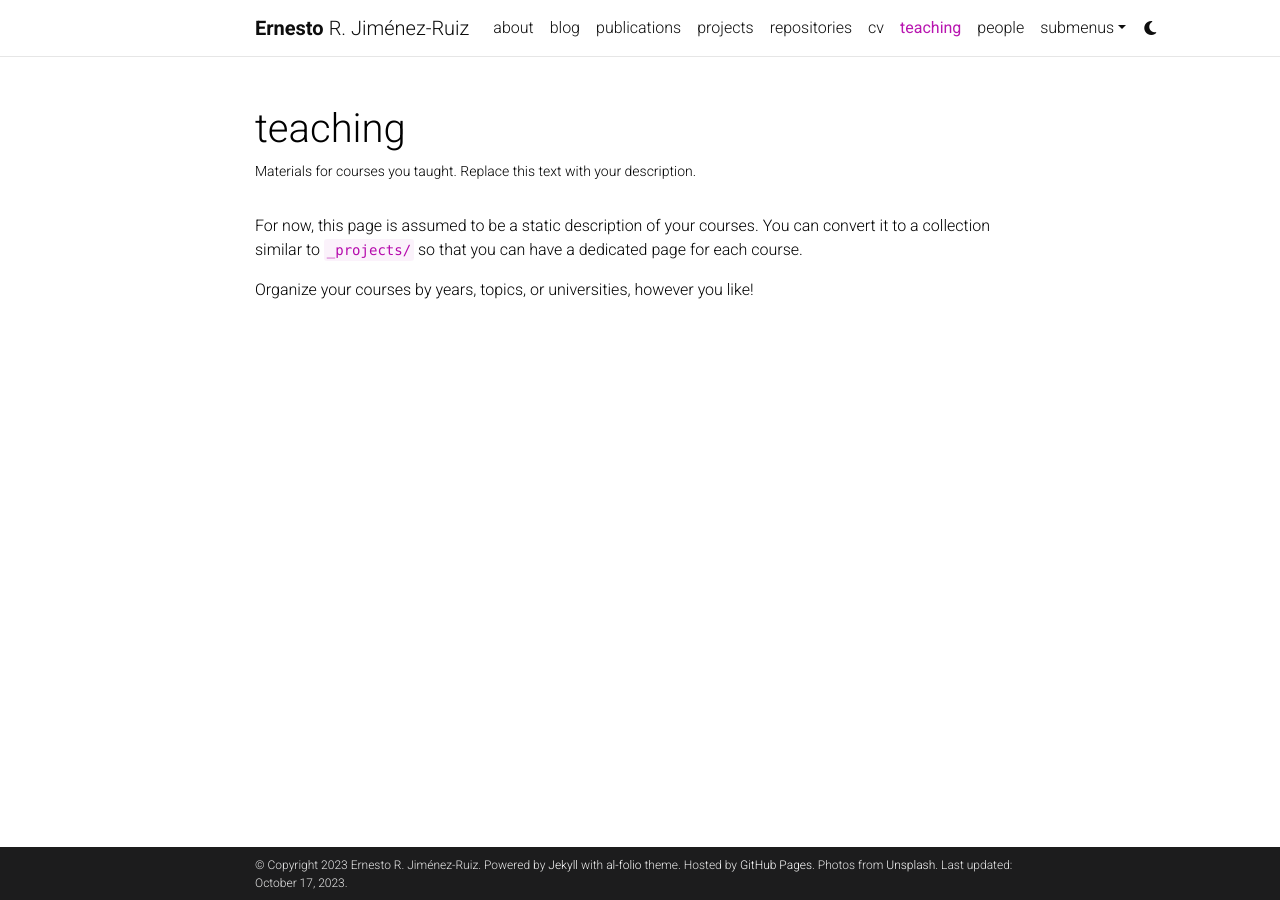
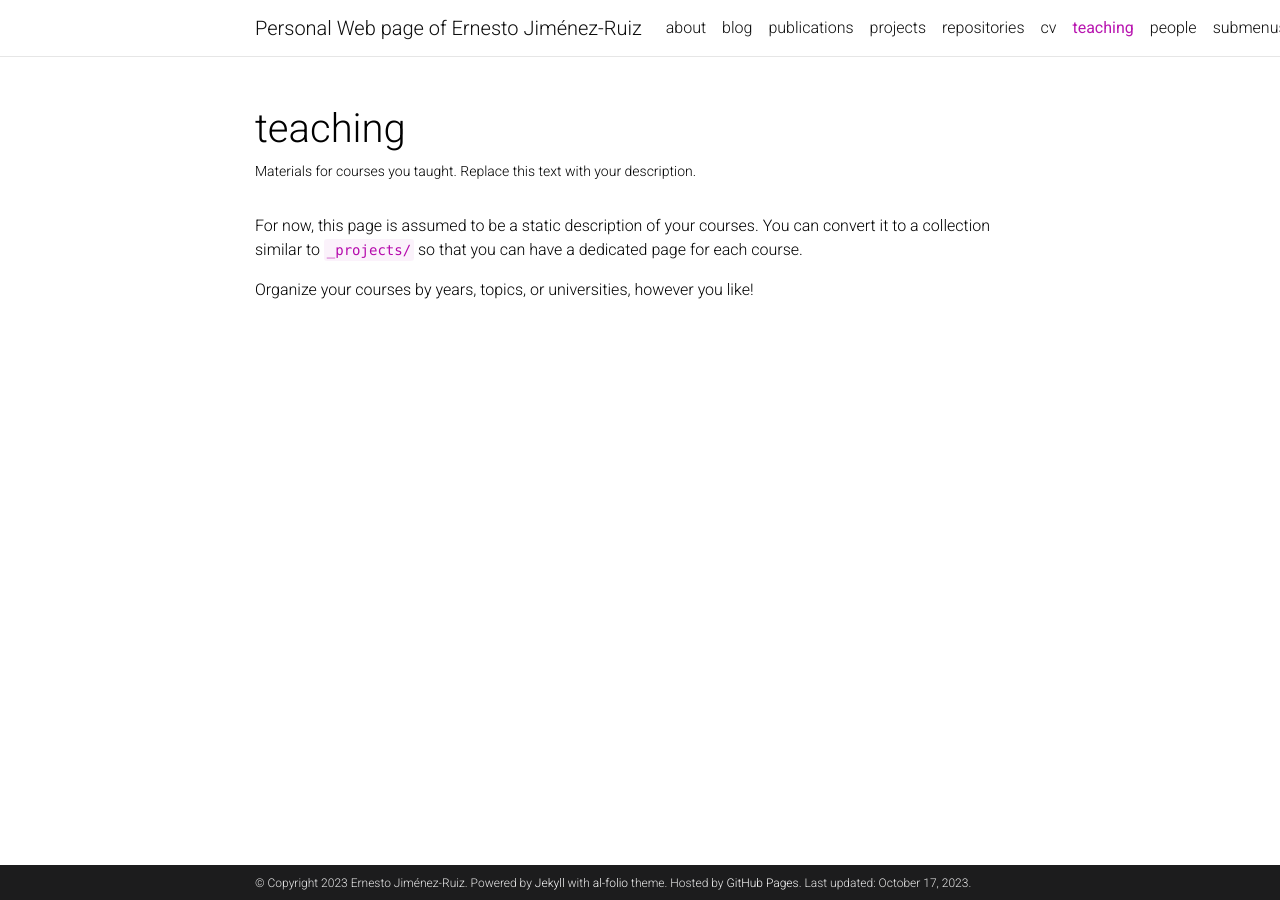
Before and after one commit to ernestojimenezruiz/ernestojimenezruiz.github.io, a Jekyll site: the page built from _pages/teaching.md, in a window 1280 px wide. Built offline with Jekyll 4.4.1, drawn with Linux system fonts in a browser that asks for light colours; comment, search, counter and statistics services are not loaded; a style sheet for code colours, icons or effects is not loaded; some of the changed lines change nothing that is shown.

Commit message:
Added links and favicon

```diff
--- a/_config.yml
+++ b/_config.yml
@@ -2,21 +2,21 @@
 # Site settings
 # -----------------------------------------------------------------------------
 
-title: blank # the website title (if blank, full name will be used instead)
+title: Personal Web page of Ernesto Jiménez-Ruiz # the website title (if blank, full name will be used instead)
 first_name: Ernesto
-middle_name: R.
+middle_name:
 last_name: Jiménez-Ruiz
 email: ernesto.jimenez-ruiz@city.ac.uk
-description: > # the ">" symbol means to ignore newlines until "footer_text:"
-  A simple, whitespace theme for academics. Based on [*folio](https://github.com/bogoli/-folio) design.
+description: # > # the ">" symbol means to ignore newlines until "footer_text:"
+  Personal Web page of Ernesto Jiménez-Ruiz.
 footer_text: >
   Powered by <a href="https://jekyllrb.com/" target="_blank">Jekyll</a> with <a href="https://github.com/alshedivat/al-folio">al-folio</a> theme.
   Hosted by <a href="https://pages.github.com/" target="_blank">GitHub Pages</a>.
-  Photos from <a href="https://unsplash.com" target="_blank">Unsplash</a>.
-keywords: jekyll, jekyll-theme, academic-website, portfolio-website  # add your own keywords or leave empty
+keywords: knowledge-graphs, ai, neurosimbolic, semantic-web, ontology-alignment, embeddings  # add your own keywords or leave empty
 
 lang: en # the language of your site (for example: en, fr, cn, ru, etc.)
-icon: ⚛️  # the emoji used as the favicon (alternatively, provide image name in /assets/img/)
+#icon: ⚛️  # the emoji used as the favicon (alternatively, provide image name in /assets/img/)
+icon: nesy-city.ico
 
 url: https://ernestojimenezruiz.github.io/ # the base hostname & protocol for your site
 baseurl: # the subpath of your site, e.g. /blog/
@@ -28,7 +28,7 @@
 # -----------------------------------------------------------------------------
 
 # repo color theme
-repo_theme_light: default       # https://github.com/anuraghazra/github-readme-stats/blob/master/themes/README.md
+repo_theme_light: shadow_blue #default      # https://github.com/anuraghazra/github-readme-stats/blob/master/themes/README.md
 repo_theme_dark: dark           # https://github.com/anuraghazra/github-readme-stats/blob/master/themes/README.md
 repo_trophies:
   enabled: true
@@ -67,16 +67,16 @@
 # Social integration
 # -----------------------------------------------------------------------------
 
-github_username: # your GitHub user name
+github_username: ernestojimenezruiz # your GitHub user name
 gitlab_username: # your GitLab user name
-twitter_username: # your Twitter handle
+twitter_username: ejimenez-ruiz # your Twitter handle
 mastodon_username: # your mastodon instance+username in the format instance.tld/@username
-linkedin_username: # your LinkedIn user name
+linkedin_username: ejimenez # your LinkedIn user name
 telegram_username: # your Telegram user name
-scholar_userid: # your Google Scholar ID
+scholar_userid: 07ioke0AAAAJ # your Google Scholar ID
 semanticscholar_id: # your Semantic Scholar ID
 whatsapp_number: # your WhatsApp number (full phone number in international format. Omit any zeroes, brackets, or dashes when adding the phone number in international format.)
-orcid_id: # your ORCID ID
+orcid_id: 0000-0002-9083-4599 # your ORCID ID
 medium_username: # your Medium username
 quora_username: # your Quora username
 publons_id: # your ID on Publons
@@ -87,9 +87,9 @@
 blogger_url: # your blogger URL
 work_url: # work page URL
 keybase_username: # your keybase user name
-wikidata_id: # your wikidata id
+wikidata_id: Q56614973 # your wikidata id
 wikipedia_id: # your wikipedia id (Case sensitive)
-dblp_url: # your DBLP profile url
+dblp_url: https://dblp.org/pid/22/5749.html # your DBLP profile url
 stackoverflow_id: # your stackoverflow id
 kaggle_id: # your kaggle id
 lastfm_id: # your lastfm id
```
Also changed, not shown: assets/img/nesy-city.ico (added).
